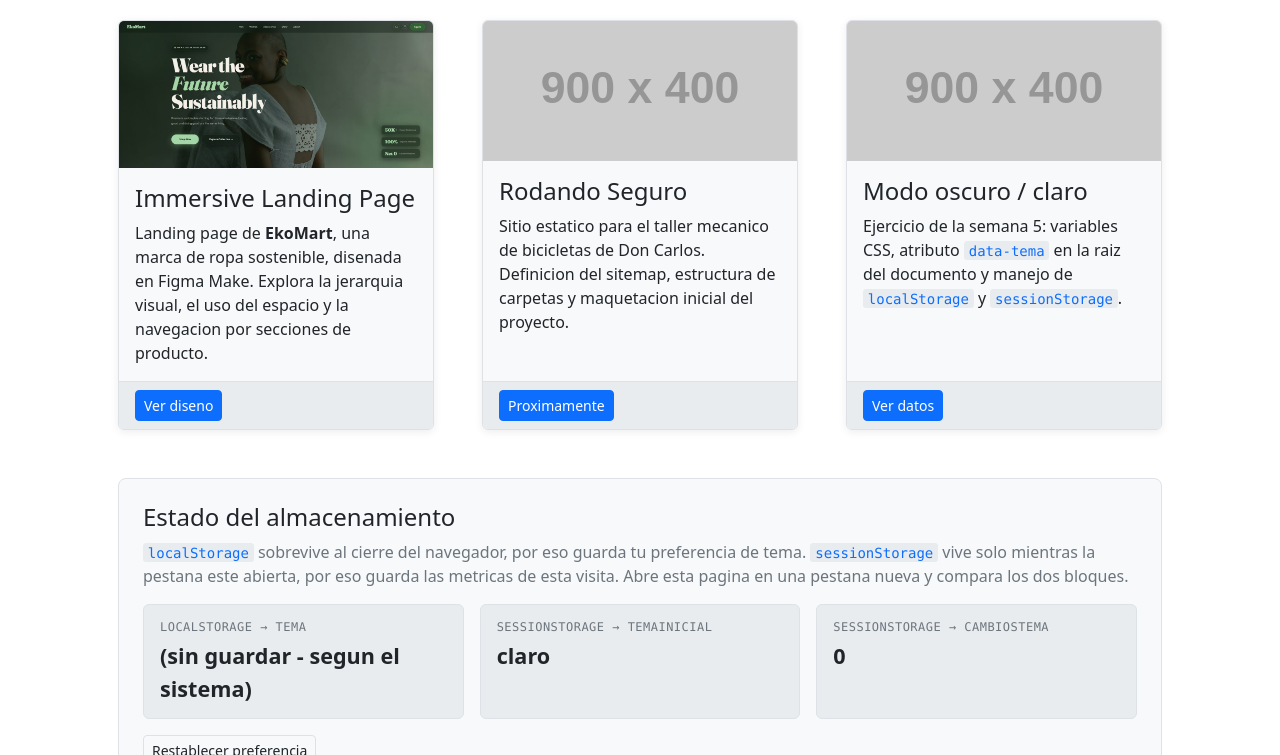
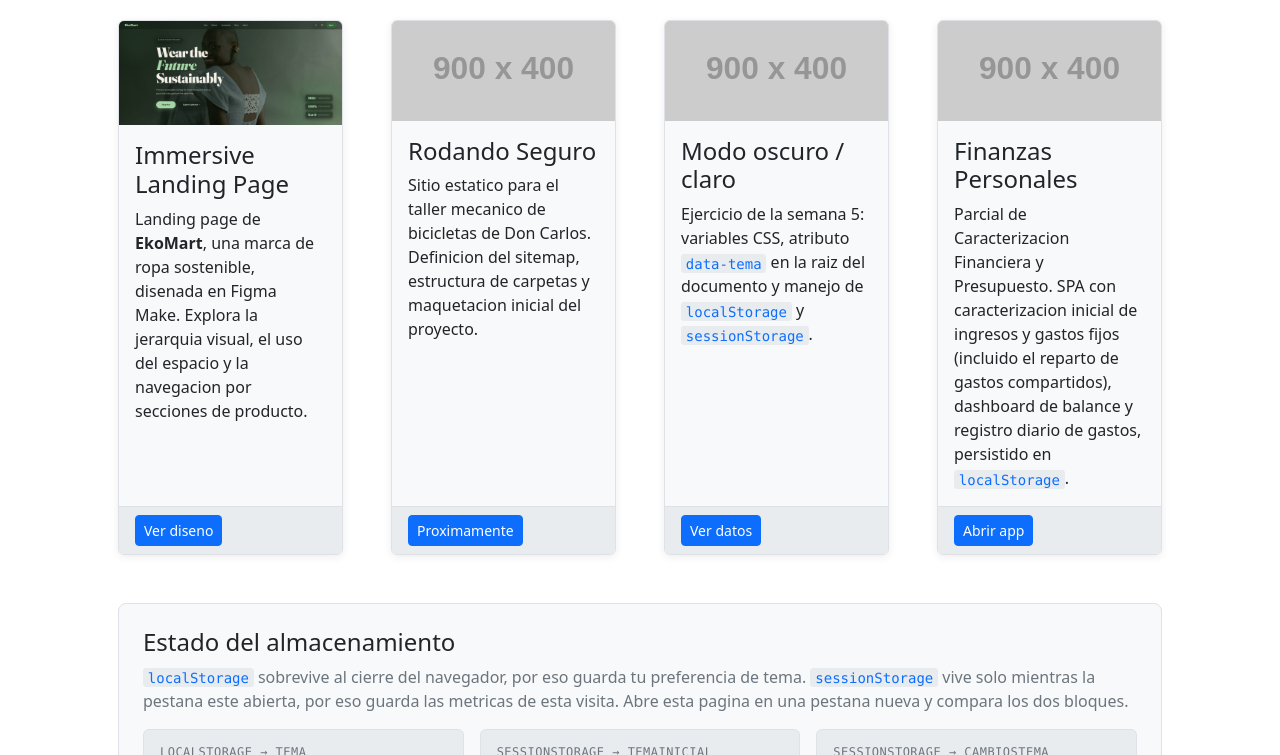
Before and after one commit to jsav2003/rodando-seguro-web, a plain HTML site: page index.html in a window 1280 px wide. Shown: the part 700-1455 px from the top of the page. Drawn offline with nearby package versions, Linux system fonts and the light colour scheme; placeholder pictures from the web are drawn by us.

Commit message:
feat: enlaza la app de finanzas desde el portafolio
Cuarta tarjeta en la seccion Trabajos que abre finanzas/. Las columnas
pasan de col-md-4 a col-lg-3 col-md-6 para que las cuatro quepan en una
fila en escritorio y de a dos en tablet, en vez de partirse 3+1.

El README documenta la app, la estructura de finanzas/, el esquema de las
dos claves de localStorage y las dos URLs de entrega.

```diff
--- a/index.html
+++ b/index.html
@@ -100,7 +100,7 @@
         <!-- Trabajos -->
         <h2 class="mb-4">Trabajos</h2>
         <div class="row gx-4 gx-lg-5" id="modules">
-            <div class="col-md-4 mb-5">
+            <div class="col-lg-3 col-md-6 mb-5">
                 <div class="card h-100">
                     <img src="assets/img/ekomart.jpg" class="card-img-top"
                         alt="Pagina de inicio de EkoMart con el titulo Wear the Future Sustainably">
@@ -117,7 +117,7 @@
                     </div>
                 </div>
             </div>
-            <div class="col-md-4 mb-5">
+            <div class="col-lg-3 col-md-6 mb-5">
                 <div class="card h-100">
                     <img src="https://dummyimage.com/900x400/198754/ffffff.jpg&text=Rodando+Seguro" class="card-img-top"
                         alt="Proyecto Rodando Seguro">
@@ -129,7 +129,7 @@
                     <div class="card-footer"><a class="btn btn-primary btn-sm" href="#!">Proximamente</a></div>
                 </div>
             </div>
-            <div class="col-md-4 mb-5">
+            <div class="col-lg-3 col-md-6 mb-5">
                 <div class="card h-100">
                     <img src="https://dummyimage.com/900x400/fd7e14/ffffff.jpg&text=Modo+Oscuro" class="card-img-top"
                         alt="Ejercicio de modo oscuro">
@@ -140,6 +140,20 @@
                         </p>
                     </div>
                     <div class="card-footer"><a class="btn btn-primary btn-sm" href="#panel-storage">Ver datos</a></div>
+                </div>
+            </div>
+            <div class="col-lg-3 col-md-6 mb-5">
+                <div class="card h-100">
+                    <img src="https://dummyimage.com/900x400/0d6efd/ffffff.jpg&text=Finanzas" class="card-img-top"
+                        alt="App de caracterizacion financiera">
+                    <div class="card-body">
+                        <h3 class="card-title h4">Finanzas Personales</h3>
+                        <p class="card-text">Parcial de Caracterizacion Financiera y Presupuesto. SPA con
+                            caracterizacion inicial de ingresos y gastos fijos (incluido el reparto de gastos
+                            compartidos), dashboard de balance y registro diario de gastos, persistido en
+                            <code>localStorage</code>.</p>
+                    </div>
+                    <div class="card-footer"><a class="btn btn-primary btn-sm" href="finanzas/">Abrir app</a></div>
                 </div>
             </div>
         </div>
```
Also changed, not shown: 1 other file.
